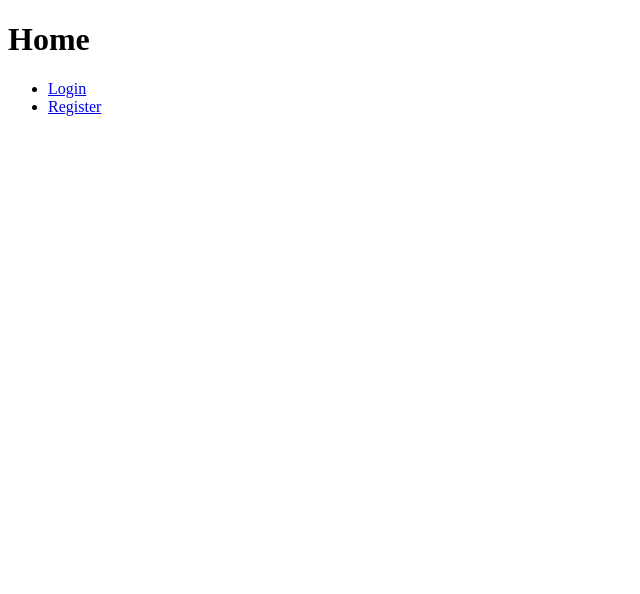
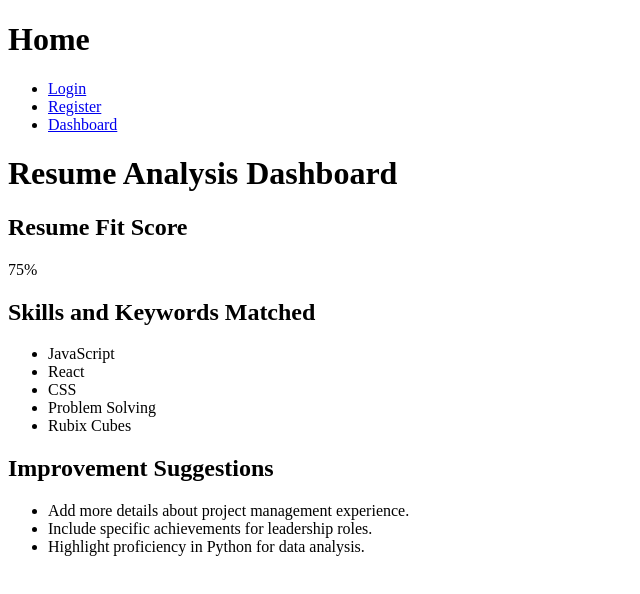
Before and after one commit to aa2955/Resume-Analyzer-2.0, a React (Vite) app in the folder frontend/: page /dashboard in a window 1280 px wide. Before the commit this address had no page. Shown: the top 594 px of the page, without its empty margins (0-640 px from the left). Built offline with nearby package versions, Linux system fonts and the light colour scheme; sample sign-in values are in the browser's storage.

Commit message:
Implemeted Tasks 12, 13, 14

```diff
--- a/frontend/src/App.jsx
+++ b/frontend/src/App.jsx
@@ -1,6 +1,7 @@
 import React from 'react';
 import Login from './Login';
 import Register from './Register';
+import Dashboard from './Dashboard';
 import { BrowserRouter, Routes, Route, Link } from 'react-router-dom';
 
 function App() {
@@ -16,6 +17,9 @@ function App() {
             <li>
               <Link to="/register">Register</Link>
             </li>
+            <li>
+              <Link to="/dashboard">Dashboard</Link>
+            </li>
           </ul>
         </nav>
         <Routes>
@@ -23,6 +27,7 @@ function App() {
           <Route path="/" element={<h2>Welcome to the Home Page</h2>} />
           <Route path="/login" element={<Login />} />
           <Route path="/register" element={<Register />} />
+          <Route path="/dashboard" element={<Dashboard />} />
         </Routes>
       </div>
     </BrowserRouter>
--- /dev/null
+++ b/frontend/src/Dashboard.jsx
@@ -0,0 +1,69 @@
+import React, { useState } from 'react';
+import { Navigate } from "react-router-dom";
+import "./App.css";
+
+const Dashboard = () => {
+
+    const token = localStorage.getItem("access_token");
+
+    console.log("Token in Dashboard:", token);
+
+    if (!token) {
+        return <Navigate to= "/login"/>;
+    }
+
+    //Sample data
+    const fitScore = 75;
+    const matchedSkills = ["JavaScript", "React", "CSS", "Problem Solving", "Rubix Cubes"];
+    const improvementSuggestions = [
+        "Add more details about project management experience.",
+        "Include specific achievements for leadership roles.",
+        "Highlight proficiency in Python for data analysis."
+    ];
+
+
+
+  return (
+    <div className="dashboard-container">
+      <h1 className="dashboard-title">Resume Analysis Dashboard</h1>
+
+      {/* Resume Fit Score */}
+      <section className="dashboard-section">
+        <h2>Resume Fit Score</h2>
+        <div className="progress-bar-container">
+          <div
+            className="progress-bar"
+            style={{ width: `${fitScore}%` }}
+          ></div>
+        </div>
+        <p>{fitScore}%</p>
+      </section>
+
+      {/* Skills and Keywords Matched */}
+      <section className="dashboard-section">
+        <h2>Skills and Keywords Matched</h2>
+        <ul className="list">
+          {matchedSkills.map((skill, index) => (
+            <li key={index} className="list-item">
+              {skill}
+            </li>
+          ))}
+        </ul>
+      </section>
+
+      {/* Improvement Suggestions */}
+      <section className="dashboard-section">
+        <h2>Improvement Suggestions</h2>
+        <ul className="list">
+          {improvementSuggestions.map((suggestion, index) => (
+            <li key={index} className="list-item">
+              {suggestion}
+            </li>
+          ))}
+        </ul>
+      </section>
+    </div>
+  );
+};
+
+export default Dashboard;
--- /dev/null
+++ b/package.json
@@ -0,0 +1,5 @@
+{
+  "devDependencies": {
+    "vite": "^5.4.11"
+  }
+}
```
Also changed, not shown: 2 other files (tests, documents, lock files or other folders).
